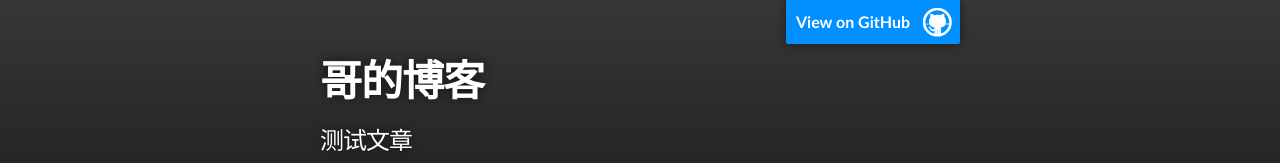
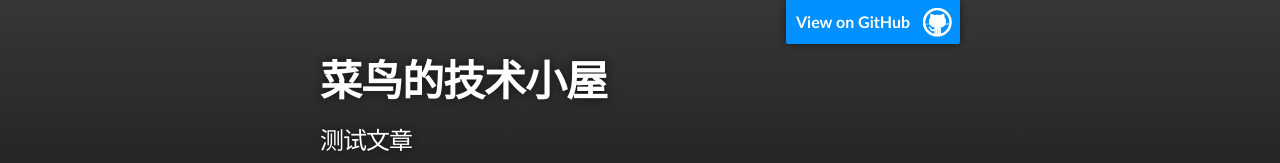
Before and after one commit to mine2015github/mine2015github.github.io, a plain HTML site: page index.html in a window 1280 px wide. Shown: the top 163 px of the page. Drawn offline with Linux system fonts and the light colour scheme.

Commit message:
Update index.html

```diff
--- a/index.html
+++ b/index.html
@@ -4,11 +4,11 @@
   <head>
     <meta charset='utf-8'>
     <meta http-equiv="X-UA-Compatible" content="chrome=1">
-    <meta name="description" content="哥的博客 : 测试文章">
+    <meta name="description" content="菜鸟的技术小屋 : 测试文章">
 
     <link rel="stylesheet" type="text/css" media="screen" href="stylesheets/stylesheet.css">
 
-    <title>哥的博客</title>
+    <title>菜鸟的技术小屋</title>
   </head>
 
   <body>
@@ -18,7 +18,7 @@
         <header class="inner">
           <a id="forkme_banner" href="https://github.com/mine2015github">View on GitHub</a>
 
-          <h1 id="project_title">哥的博客</h1>
+          <h1 id="project_title">菜鸟的技术小屋</h1>
           <h2 id="project_tagline">测试文章</h2>
 
         </header>
```
